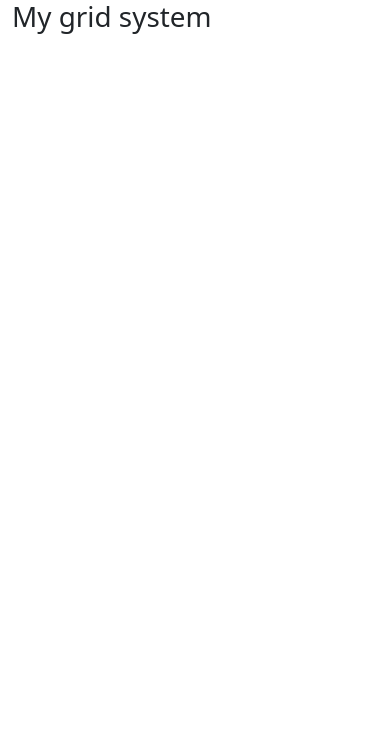
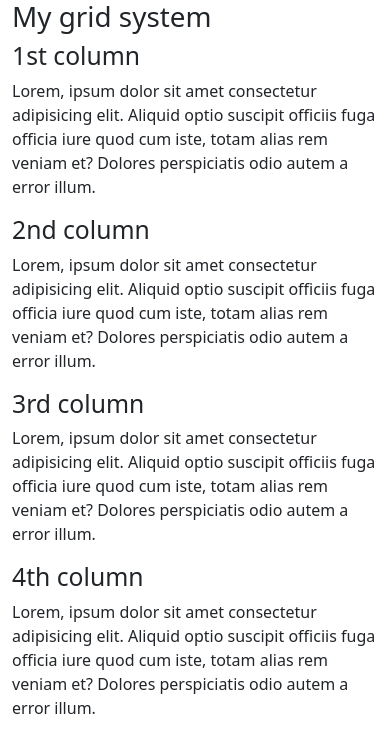
Before and after one commit to LShahira/Flex-Box, a plain HTML site: page grid.html in a window 390 px wide. Drawn offline with Linux system fonts and the light colour scheme.

Commit message:
slightly responsive

```diff
--- a/grid.html
+++ b/grid.html
@@ -11,8 +11,21 @@
     <section class="container">
         <h1>My grid system</h1>
         <div class="row">
-            <div class="col">
-
+            <div class="col-sm-12 col-md-6 col">
+                <h2>1st column</h2>
+                <p>Lorem, ipsum dolor sit amet consectetur adipisicing elit. Aliquid optio suscipit officiis fuga officia iure quod cum iste, totam alias rem veniam et? Dolores perspiciatis odio autem a error illum.</p>
+            </div>
+            <div class="col-sm-12 col-md-4 col-lg-3">
+                <h2>2nd column</h2>
+                <p>Lorem, ipsum dolor sit amet consectetur adipisicing elit. Aliquid optio suscipit officiis fuga officia iure quod cum iste, totam alias rem veniam et? Dolores perspiciatis odio autem a error illum.</p>
+            </div>
+            <div class="col-sm-12 col-lg-3">
+                <h2>3rd column</h2>
+                <p>Lorem, ipsum dolor sit amet consectetur adipisicing elit. Aliquid optio suscipit officiis fuga officia iure quod cum iste, totam alias rem veniam et? Dolores perspiciatis odio autem a error illum.</p>
+            </div>
+            <div class="col-sm-12 col-lg-3">
+                <h2>4th column</h2>
+                <p>Lorem, ipsum dolor sit amet consectetur adipisicing elit. Aliquid optio suscipit officiis fuga officia iure quod cum iste, totam alias rem veniam et? Dolores perspiciatis odio autem a error illum.</p>
             </div>
         </div>
     </section>
```
